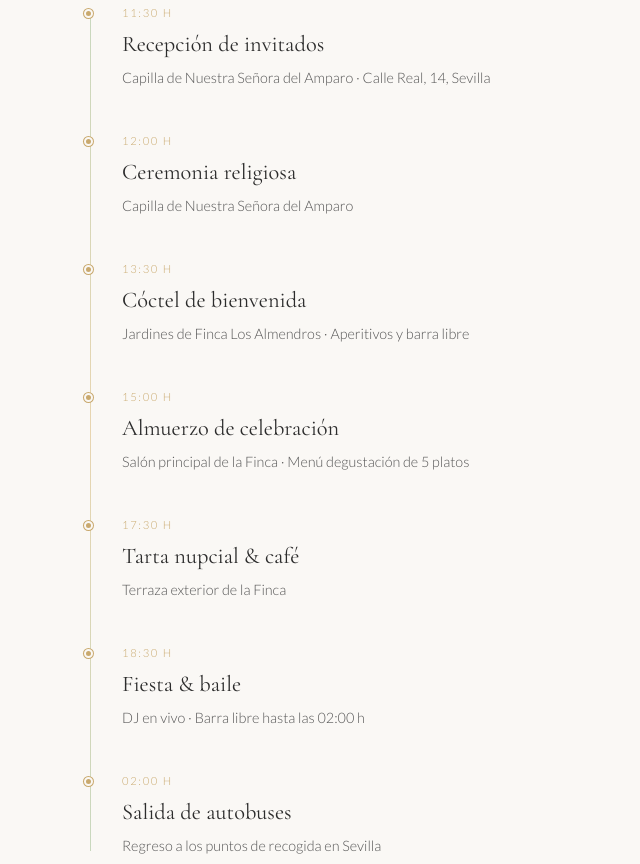
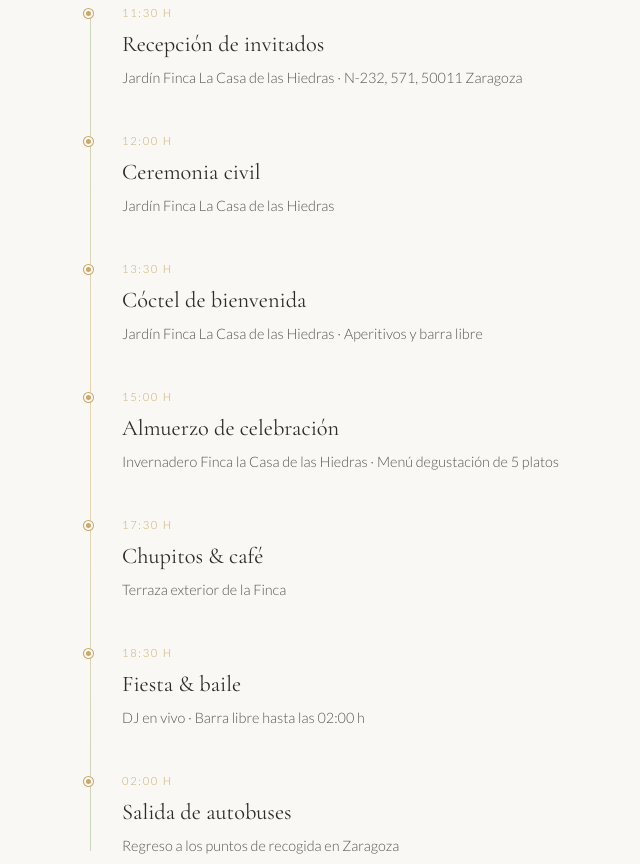
Before and after one commit to jmsalgadoperez-dotcom/sara-miguel, a plain HTML site: page index.html in a window 1280 px wide. Shown: the part 1156-2020 px from the top of the page, without its empty margins (132-772 px from the left). Drawn offline with nearby package versions, Linux system fonts and the light colour scheme.

Commit message:
Update index.html

```diff
--- a/index.html
+++ b/index.html
@@ -495,7 +495,7 @@
     <span>&amp;</span>
     Miguel
   </h1>
-  <p class="hero-date">12 de Septiembre de 2026 · Finca Los Almendros, Sevilla</p>
+  <p class="hero-date">17 de Junio de 2028 · Finca La Casa de las Hiedras, Zaragoza</p>
 
   <div class="countdown" id="countdown">
     <div class="countdown-unit">
@@ -534,26 +534,26 @@
     <div class="timeline-item">
       <p class="timeline-time">11:30 h</p>
       <p class="timeline-event">Recepción de invitados</p>
-      <p class="timeline-detail">Capilla de Nuestra Señora del Amparo · Calle Real, 14, Sevilla</p>
+      <p class="timeline-detail">Jardín Finca La Casa de las Hiedras ·  N-232, 571, 50011 Zaragoza</p>
     </div>
     <div class="timeline-item">
       <p class="timeline-time">12:00 h</p>
-      <p class="timeline-event">Ceremonia religiosa</p>
-      <p class="timeline-detail">Capilla de Nuestra Señora del Amparo</p>
+      <p class="timeline-event">Ceremonia civil</p>
+      <p class="timeline-detail">Jardín Finca La Casa de las Hiedras</p>
     </div>
     <div class="timeline-item">
       <p class="timeline-time">13:30 h</p>
       <p class="timeline-event">Cóctel de bienvenida</p>
-      <p class="timeline-detail">Jardines de Finca Los Almendros · Aperitivos y barra libre</p>
+      <p class="timeline-detail">Jardín Finca La Casa de las Hiedras · Aperitivos y barra libre</p>
     </div>
     <div class="timeline-item">
       <p class="timeline-time">15:00 h</p>
       <p class="timeline-event">Almuerzo de celebración</p>
-      <p class="timeline-detail">Salón principal de la Finca · Menú degustación de 5 platos</p>
+      <p class="timeline-detail">Invernadero Finca la Casa de las Hiedras · Menú degustación de 5 platos</p>
     </div>
     <div class="timeline-item">
       <p class="timeline-time">17:30 h</p>
-      <p class="timeline-event">Tarta nupcial & café</p>
+      <p class="timeline-event">Chupitos & café</p>
       <p class="timeline-detail">Terraza exterior de la Finca</p>
     </div>
     <div class="timeline-item">
@@ -564,7 +564,7 @@
     <div class="timeline-item">
       <p class="timeline-time">02:00 h</p>
       <p class="timeline-event">Salida de autobuses</p>
-      <p class="timeline-detail">Regreso a los puntos de recogida en Sevilla</p>
+      <p class="timeline-detail">Regreso a los puntos de recogida en Zaragoza</p>
     </div>
   </div>
 </section>
@@ -580,10 +580,10 @@
         <span class="card-icon">⛪</span>
         <p class="card-title">Ceremonia</p>
         <p class="card-body">
-          <strong style="font-weight:400;color:var(--charcoal)">Capilla Ntra. Sra. del Amparo</strong><br>
-          Calle Real, 14<br>
-          41001 Sevilla<br><br>
-          Aparcamiento disponible en Plaza Nueva (5 min a pie)
+          <strong style="font-weight:400;color:var(--charcoal)">Jardín Finca La Casa de las Hiedras</strong><br>
+          N-232, 571<br>
+          50011 Zaragoza<br><br>
+
         </p>
         <a href="https://maps.google.com" target="_blank" class="card-link">Ver en el mapa →</a>
       </div>
```
